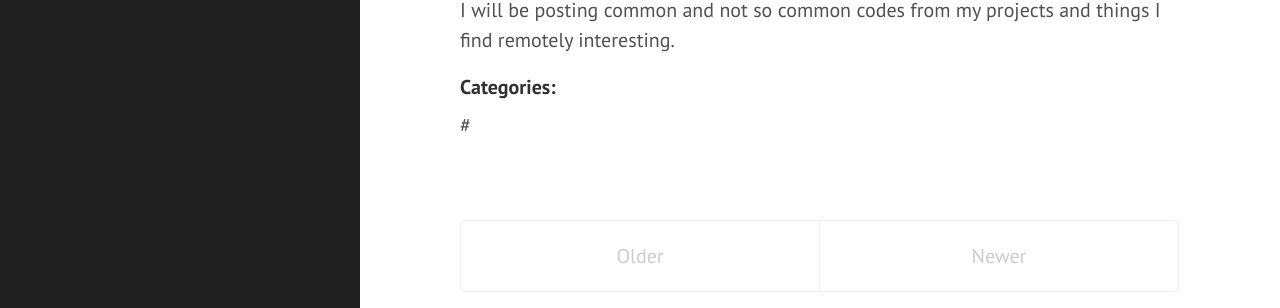
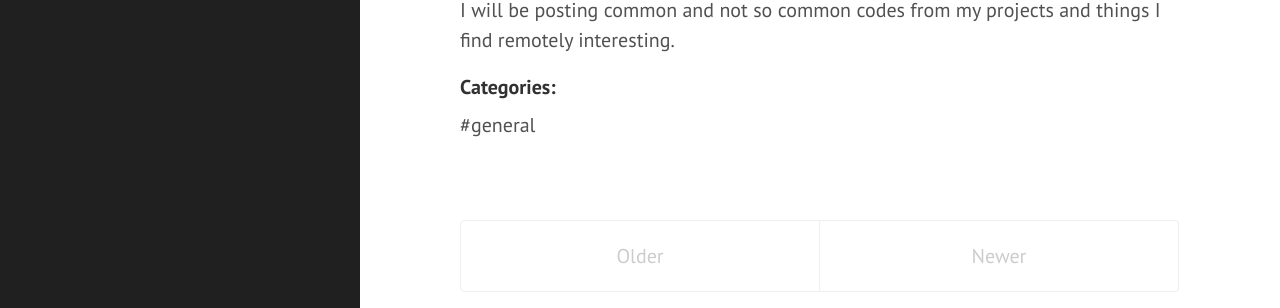
Before and after one commit to mdxprograms/joshwaller.me, a Jekyll site: the page built from index.html, in a window 1280 px wide. Shown: the part 185-493 px from the top of the page. Built offline with Jekyll 4.4.1, drawn with Linux system fonts in a browser that asks for light colours; the list of posts is cut into pages by our own code.

Commit message:
removing unused stuff and adding categories output

```diff
--- a/_includes/sidebar.html
+++ b/_includes/sidebar.html
@@ -6,7 +6,7 @@
           {{ site.title }}
         </a>
       </h1>
-      <p class="lead"><a href="{{ site.github.url }}">I'm on github</a></p>
+      <p class="lead"><a target="_blank" href="{{ site.github.url }}">I'm on github</a></p>
     </div>
 
     <nav class="sidebar-nav">
--- a/index.html
+++ b/index.html
@@ -17,7 +17,7 @@ layout: default
     {{ post.content }}
 
     <h4>Categories:</h4>
-    <span>#{{ post.category }}</span>
+    <span>#{{ post.categories }}</span>
   </div>
   {% endfor %}
 </div>
```
Also changed, not shown: _projects/buddha-time.markdown (deleted, +0 -9 lines), 1 other file.
